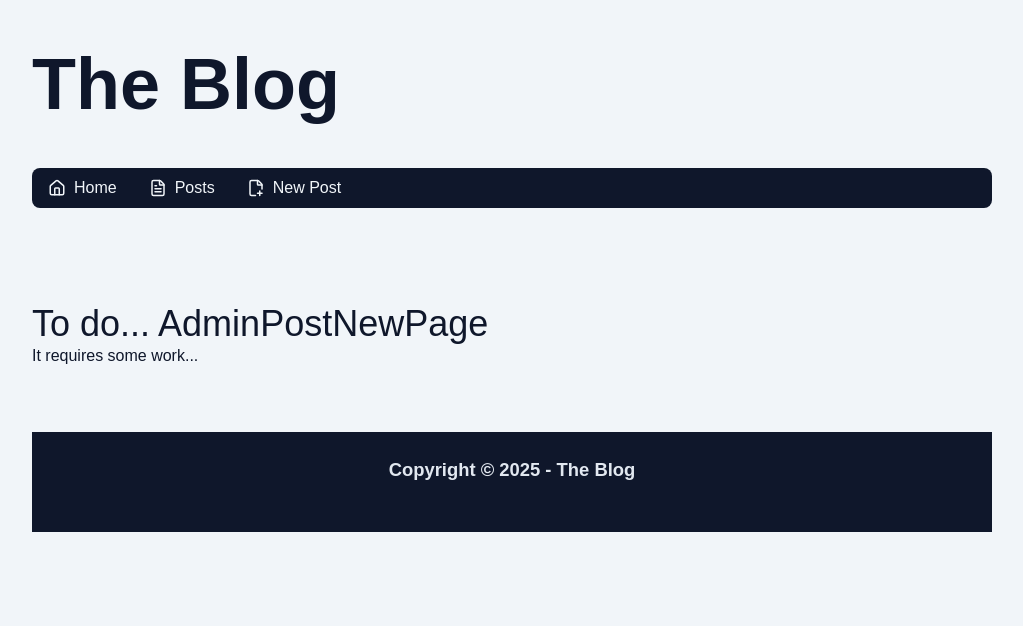
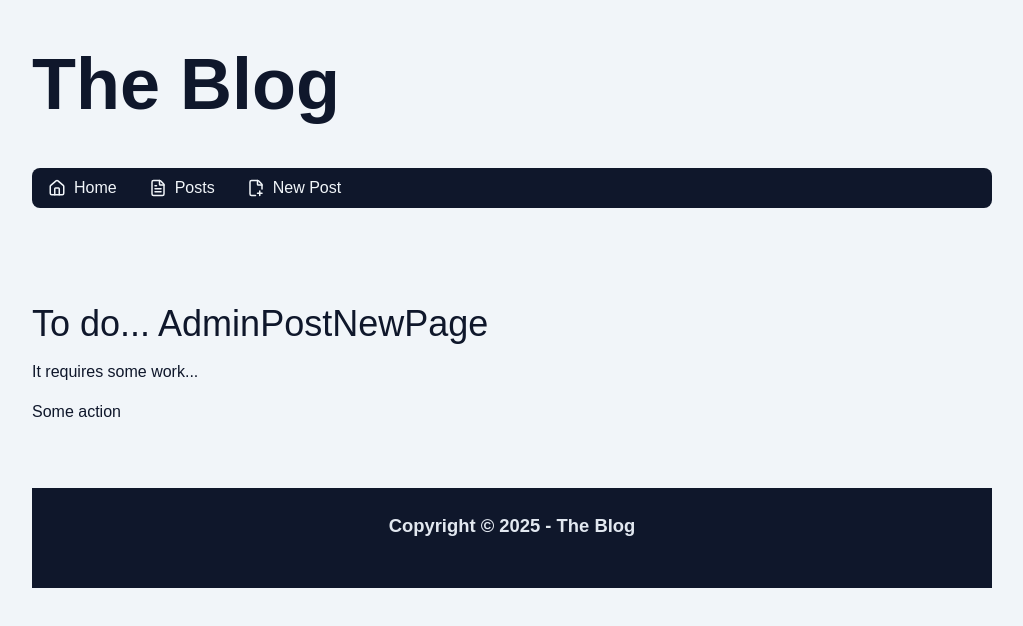
Before and after one commit to aruangalves/nextjs-blog, a Next.js app: page /admin/post/new in a window 1280 px wide. Shown: the top 626 px of the page, without its empty margins (128-1151 px from the left). Built offline with nearby package versions, Linux system fonts and the light colour scheme.

Commit message:
Button component for post create and edit forms

```diff
--- a/src/app/admin/post/new/page.tsx
+++ b/src/app/admin/post/new/page.tsx
@@ -1,10 +1,13 @@
+import { Button } from '@/components/Button';
+
 export const dynamic = 'force-dynamic';
 
 export default async function AdminPostNewPage() {
   return (
     <div className='py-16'>
-      <h1 className='text-4xl'>To do... AdminPostNewPage</h1>
-      <p>It requires some work...</p>
+      <h1 className='text-4xl mb-4'>To do... AdminPostNewPage</h1>
+      <p className='mb-4'>It requires some work...</p>
+      <Button>Some action</Button>
     </div>
   );
 }
--- /dev/null
+++ b/src/components/Button/index.tsx
@@ -0,0 +1,5 @@
+type ButtonProps = {} & React.ComponentProps<'button'>;
+
+export function Button({ children, ...props }: ButtonProps) {
+  return <button {...props}>{children}</button>;
+}
```
